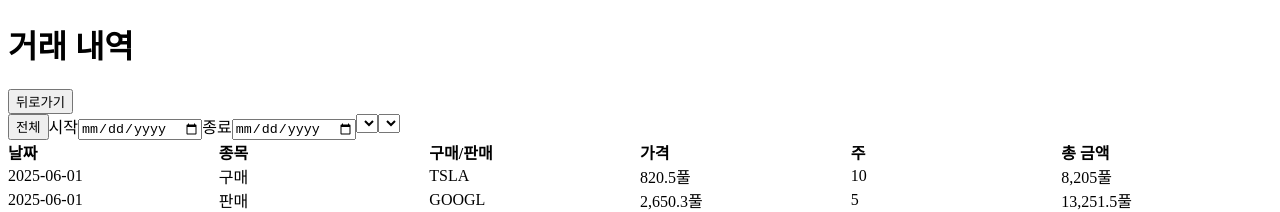
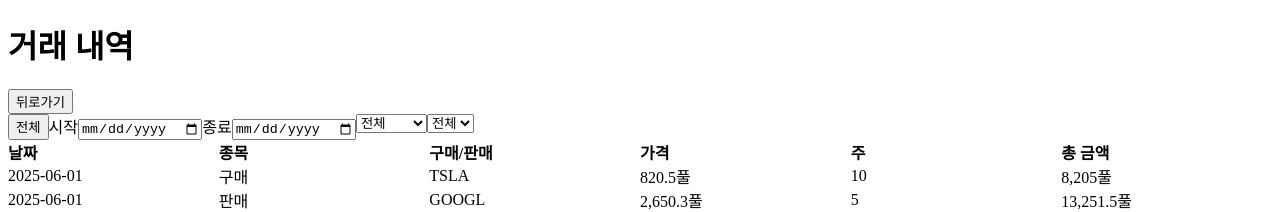
Before and after one commit to kdt-ful-class-three-group/KDT-FUL-3_PROJECT-A-3, a Next.js app in the folder client/: page /history in a window 1280 px wide. Shown: the top 212 px of the page. Built offline with nearby package versions, Linux system fonts and the light colour scheme.

Commit message:
Feat : 더미데이터로 select 구성

```diff
--- a/client/src/app/history/page.tsx
+++ b/client/src/app/history/page.tsx
@@ -2,6 +2,8 @@
 import TradeList from "@/components/history/TradeList"
 import { Button } from "@/components/common/Button"
 import { useRouter } from "next/navigation"
+// !임시데이터
+import { tradeItems } from "@/components/portfolio/mocks/tradeItem"
 
 export default function historyPage(){
   const router= useRouter()
@@ -10,7 +12,7 @@ export default function historyPage(){
     <div>
       <h1>거래 내역</h1>
       <Button name='뒤로가기' onClick={()=>router.back()}/>
-      <TradeList />
+      <TradeList trades={tradeItems} />
     </div>
   )
 }
--- a/client/src/components/history/TradeFilter.tsx
+++ b/client/src/components/history/TradeFilter.tsx
@@ -3,10 +3,28 @@ import { Input } from "../common/Input"
 import { Select } from "../common/Select"
 import { Button } from "../common/Button"
 
-export default function TradeFilter(){
+// 전달받은 props 타입 설정
+type Props = {
+  stock : string[];
+  selectedStock : string;
+  selectedType : string;
+  startDate:string;
+  endDate:string;
+  setSelectedStock : (val:string)=>void
+  setSelectedType: (val:string)=>void
+  setStartDate : (val:string)=>void
+  setEndDate : (val:string)=>void
+}
 
-  // 상태
-  // value
+export default function TradeFilter({
+  stock, selectedStock, selectedType, startDate, endDate, setSelectedStock, setSelectedType, setStartDate, setEndDate
+}:Props){
+
+  // 전체 추가
+  const stockOption = [{name:'전체', value:'all'}]
+  stock.forEach(i=>{
+    stockOption.push({name:i, value:i})
+  })
 
   return(
     <div style={{display:'flex'}}>
@@ -19,11 +37,11 @@ export default function TradeFilter(){
       </div>
       {/* 종목 */}
       <div>
-        <Select option={[{name:'',value:''}]}></Select>
+        <Select option={stockOption}></Select>
       </div>
       {/* 거래 */}
       <div>
-        <Select option={[{name:'',value:''}]}></Select>
+        <Select option={[{name:'전체',value:'all'},{name:'구매',value:'buy'},{name:'판매',value:'sell'}]}></Select>
       </div>
     </div>
   )
```
